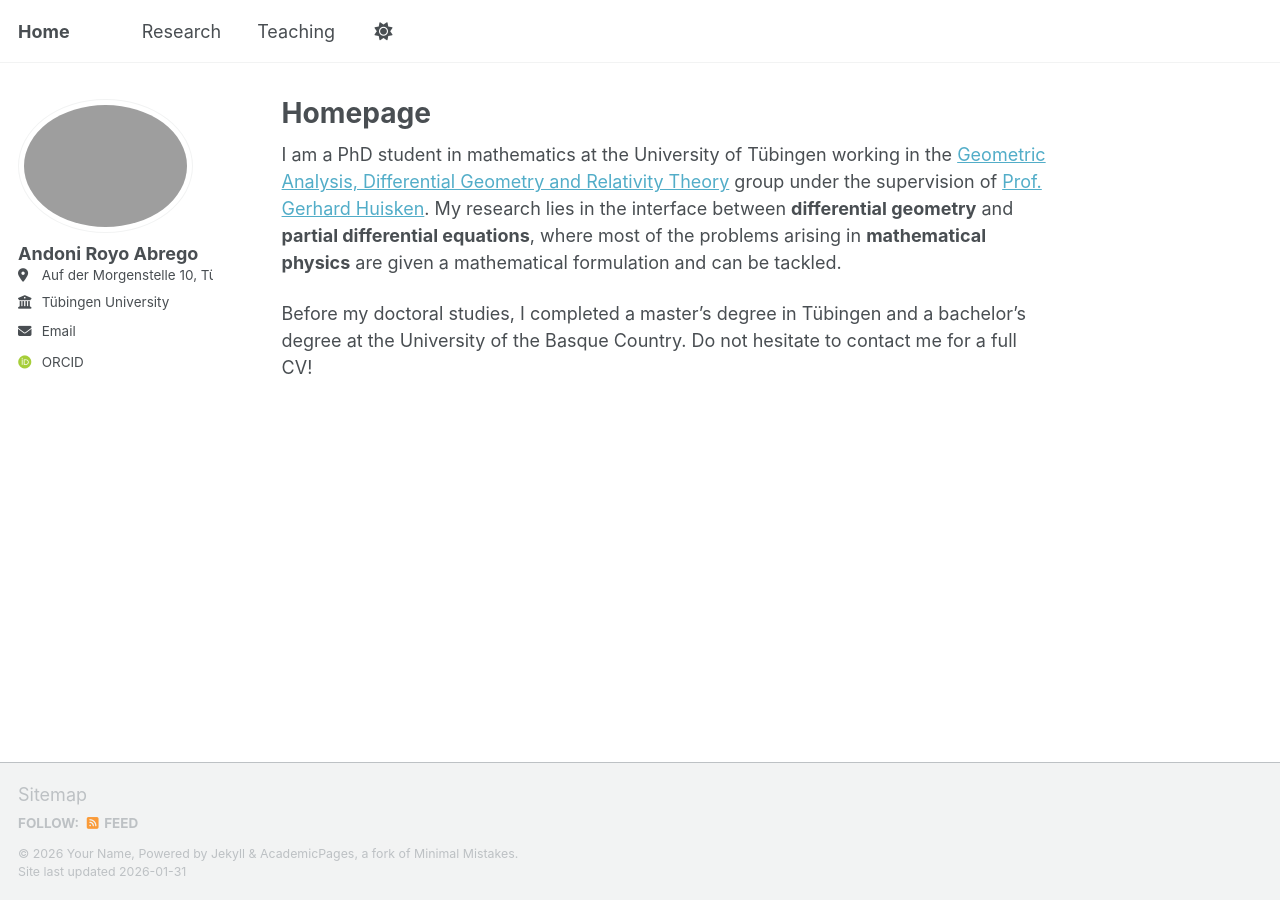
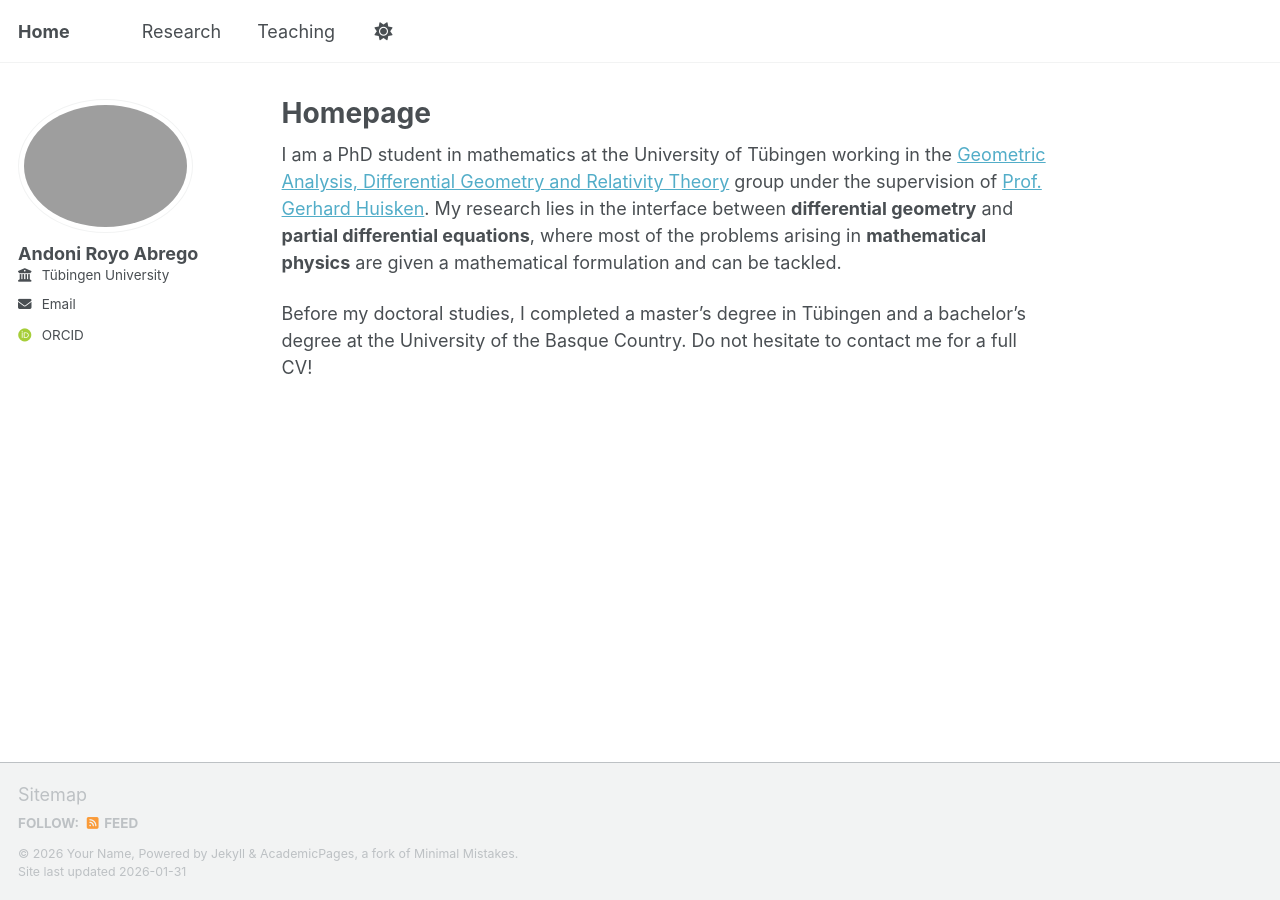
Before and after one commit to AndoniRoyo/AndoniRoyo.github.io, a Jekyll site: the page built from _pages/about.md, in a window 1280 px wide. Built offline with Jekyll 4.4.1, drawn with Linux system fonts in a browser that asks for light colours; some web fonts are replaced; a script that is not in the unit is left out.

Commit message:
Update _config.yml
Removed location

```diff
--- a/_config.yml
+++ b/_config.yml
@@ -27,7 +27,7 @@ author:
   name             : "Andoni Royo Abrego"
   pronouns         : # example: "he/his"
   bio              : # "Short biography for the left-hand sidebar"
-  location         : "Auf der Morgenstelle 10, Tübingen, Germany"
+  location         : # "Auf der Morgenstelle 10, Tübingen, Germany"
   employer         : "Tübingen University"
   uri              : # URL
   email            : "andoni.royo-abrego@uni-tuebingen.de"
```
